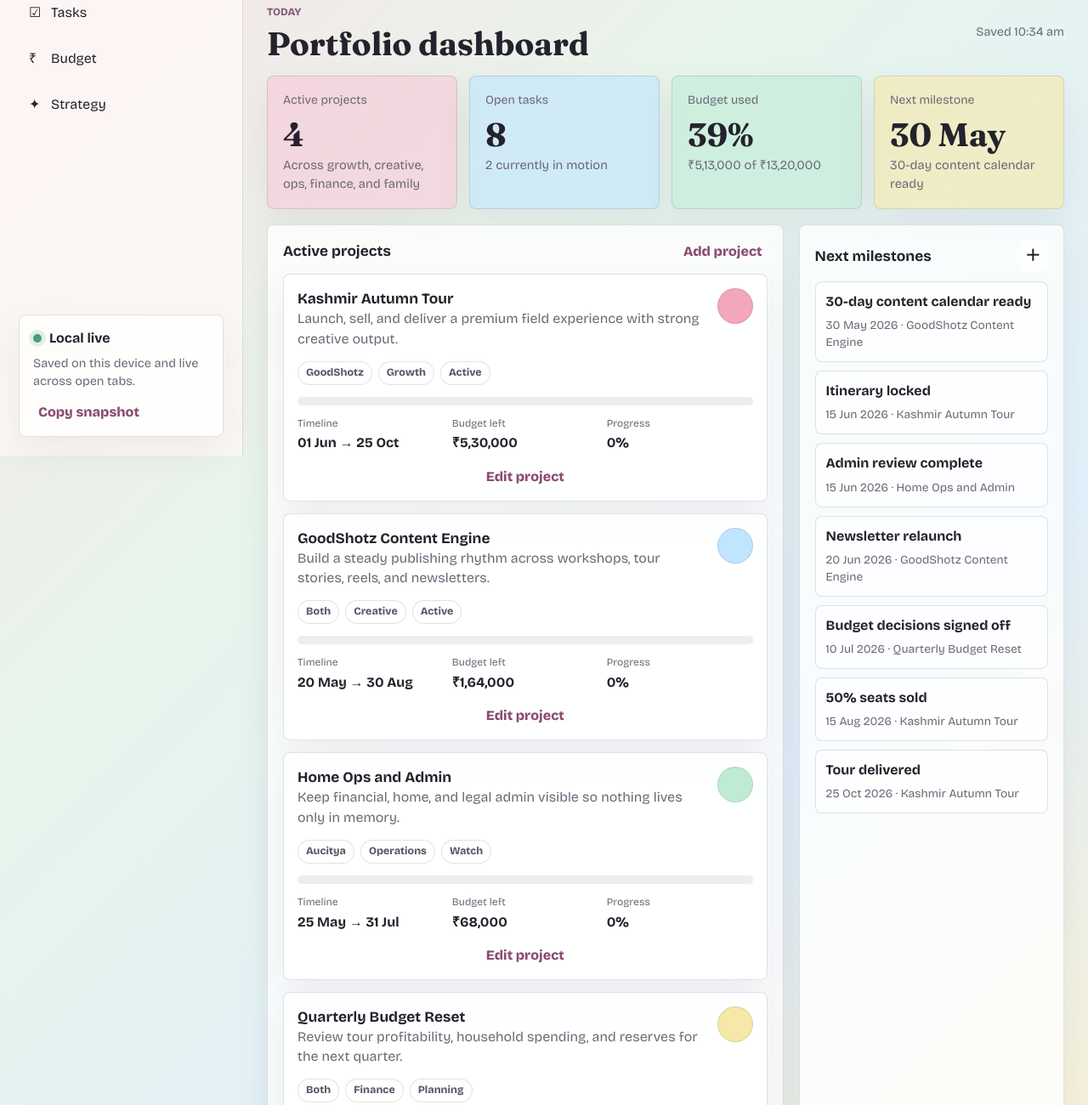
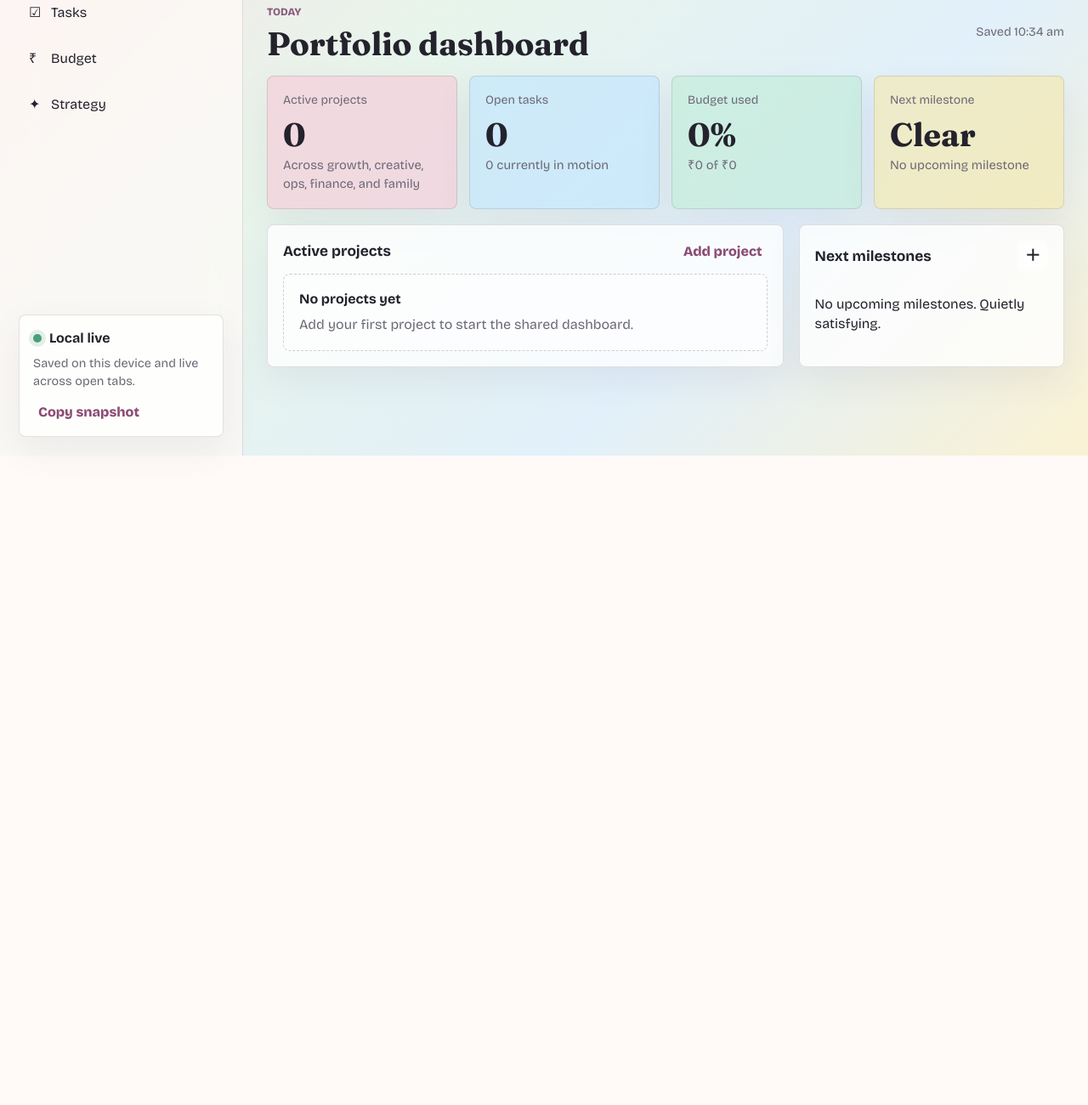
Before and after one commit to rainmaker0302/Goodshotz-aucitya-hub, a plain HTML site: page index.html in a window 1280 px wide. Shown: the part 264-1564 px from the top of the page at 85% size. After the commit the page ends 800 px from the top, so only its background shows below. Drawn offline with Linux system fonts and the light colour scheme.

Commit message:
Start project hub with blank data

```diff
--- a/app.js
+++ b/app.js
@@ -1,4 +1,4 @@
-const STORAGE_KEY = "goodshotz-aucitya-project-hub-v1";
+const STORAGE_KEY = "goodshotz-aucitya-project-hub-v2";
 const SYNC_CONFIG = window.GS_PROJECT_SYNC || {};
 
 const defaultState = {
@@ -6,91 +6,7 @@ const defaultState = {
     updatedAt: new Date().toISOString(),
     updatedBy: randomId()
   },
-  projects: [
-    {
-      id: "p-kashmir",
-      name: "Kashmir Autumn Tour",
-      owner: "GoodShotz",
-      strategy: "Growth",
-      status: "active",
-      start: "2026-06-01",
-      end: "2026-10-25",
-      budget: 850000,
-      spent: 320000,
-      color: "#f2a7bd",
-      note: "Launch, sell, and deliver a premium field experience with strong creative output.",
-      tasks: [
-        { id: "t-k1", title: "Freeze hotel block and local transport", owner: "Aucitya", due: "2026-06-10", status: "doing" },
-        { id: "t-k2", title: "Publish itinerary and early bird offer", owner: "GoodShotz", due: "2026-06-18", status: "todo" },
-        { id: "t-k3", title: "Prepare participant welcome kit", owner: "Both", due: "2026-09-20", status: "todo" }
-      ],
-      milestones: [
-        { id: "m-k1", title: "Itinerary locked", due: "2026-06-15", status: "upcoming" },
-        { id: "m-k2", title: "50% seats sold", due: "2026-08-15", status: "upcoming" },
-        { id: "m-k3", title: "Tour delivered", due: "2026-10-25", status: "upcoming" }
-      ]
-    },
-    {
-      id: "p-content",
-      name: "GoodShotz Content Engine",
-      owner: "Both",
-      strategy: "Creative",
-      status: "active",
-      start: "2026-05-20",
-      end: "2026-08-30",
-      budget: 240000,
-      spent: 76000,
-      color: "#bfe5ff",
-      note: "Build a steady publishing rhythm across workshops, tour stories, reels, and newsletters.",
-      tasks: [
-        { id: "t-c1", title: "Create June editorial calendar", owner: "Aucitya", due: "2026-05-28", status: "doing" },
-        { id: "t-c2", title: "Cut Hampi behind-the-scenes reel", owner: "GoodShotz", due: "2026-06-05", status: "todo" }
-      ],
-      milestones: [
-        { id: "m-c1", title: "30-day content calendar ready", due: "2026-05-30", status: "upcoming" },
-        { id: "m-c2", title: "Newsletter relaunch", due: "2026-06-20", status: "upcoming" }
-      ]
-    },
-    {
-      id: "p-ops",
-      name: "Home Ops and Admin",
-      owner: "Aucitya",
-      strategy: "Operations",
-      status: "watch",
-      start: "2026-05-25",
-      end: "2026-07-31",
-      budget: 180000,
-      spent: 112000,
-      color: "#bfebd5",
-      note: "Keep financial, home, and legal admin visible so nothing lives only in memory.",
-      tasks: [
-        { id: "t-o1", title: "Renew insurance and document folder", owner: "Aucitya", due: "2026-06-07", status: "todo" },
-        { id: "t-o2", title: "Monthly cashflow review", owner: "Both", due: "2026-06-01", status: "todo" }
-      ],
-      milestones: [
-        { id: "m-o1", title: "Admin review complete", due: "2026-06-15", status: "upcoming" }
-      ]
-    },
-    {
-      id: "p-finance",
-      name: "Quarterly Budget Reset",
-      owner: "Both",
-      strategy: "Finance",
-      status: "planning",
-      start: "2026-06-10",
-      end: "2026-07-10",
-      budget: 50000,
-      spent: 5000,
-      color: "#f5e8a8",
-      note: "Review tour profitability, household spending, and reserves for the next quarter.",
-      tasks: [
-        { id: "t-f1", title: "Tag May expenses by project", owner: "GoodShotz", due: "2026-06-12", status: "todo" }
-      ],
-      milestones: [
-        { id: "m-f1", title: "Budget decisions signed off", due: "2026-07-10", status: "upcoming" }
-      ]
-    }
-  ]
+  projects: []
 };
 
 let state = loadState();
@@ -135,7 +51,7 @@ function loadState() {
     const parsed = JSON.parse(saved);
     return normalizeState(parsed);
   } catch {
-    return structuredClone(defaultState);
+    return clone(defaultState);
   }
 }
 
@@ -151,7 +67,7 @@ function normalizeState(nextState) {
     milestones: Array.isArray(project.milestones) ? project.milestones : []
   }));
 
-  return normalized.projects.length ? normalized : clone(defaultState);
+  return normalized;
 }
 
 function saveState({ broadcast = true, cloud = true } = {}) {
@@ -189,7 +105,7 @@ function uid(prefix) {
 
 function projectProgress(project) {
   const items = [...project.tasks, ...project.milestones];
-  if (!items.length) return project.status === "done" ? 100 : 12;
+  if (!items.length) return project.status === "done" ? 100 : 0;
   const done = items.filter((item) => item.status === "done").length;
   return Math.round((done / items.length) * 100);
 }
@@ -267,15 +183,19 @@ function renderMetrics() {
 }
 
 function renderProjectCards() {
-  els.projectCards.innerHTML = state.projects
+  const projects = state.projects
     .filter((project) => project.status !== "done")
-    .slice(0, 4)
-    .map(projectCard)
-    .join("");
+    .slice(0, 4);
+
+  els.projectCards.innerHTML = projects.length
+    ? projects.map(projectCard).join("")
+    : emptyState("No projects yet", "Add your first project to start the shared dashboard.");
 }
 
 function renderProjectBoard() {
-  els.projectBoard.innerHTML = state.projects.map(projectCard).join("");
+  els.projectBoard.innerHTML = state.projects.length
+    ? state.projects.map(projectCard).join("")
+    : emptyState("No projects yet", "Create the first project and it will become the first visible entry.");
 }
 
 function projectCard(project) {
@@ -323,6 +243,12 @@ function renderMilestones() {
 }
 
 function renderGantt() {
+  if (!state.projects.length) {
+    els.gantt.innerHTML = emptyState("No timeline yet", "Add a project first, then its date range will appear here.");
+    els.gantt.style.setProperty("--month-count", 1);
+    return;
+  }
+
   const starts = state.projects.map((project) => project.start).sort();
   const ends = state.projects.map((project) => project.end).sort();
   const start = starts[0] || todayISO();
@@ -417,7 +343,7 @@ function renderBudget() {
       <div class="progress"><span style="width:${budget ? Math.min(100, (spent / budget) * 100) : 0}%"></span></div>
     </aside>
     <div class="budget-table">
-      ${state.projects.map((project) => {
+      ${state.projects.length ? state.projects.map((project) => {
         const used = project.budget ? Math.round((Number(project.spent || 0) / Number(project.budget)) * 100) : 0;
         return `
           <article class="budget-row">
@@ -427,7 +353,7 @@ function renderBudget() {
             <span>${used}% used</span>
           </article>
         `;
-      }).join("")}
+      }).join("") : emptyState("No budgets yet", "Create a project and add its budget to see it here.")}
     </div>
   `;
 }
@@ -463,6 +389,15 @@ function renderProjectOptions() {
   els.projectOptions.forEach((select) => {
     select.innerHTML = options;
   });
+}
+
+function emptyState(title, copy) {
+  return `
+    <article class="empty-state">
+      <strong>${title}</strong>
+      <p>${copy}</p>
+    </article>
+  `;
 }
 
 function openProjectModal(projectId) {
@@ -517,10 +452,7 @@ function saveProject(formData) {
     state.projects.push({
       ...payload,
       tasks: [],
-      milestones: [
-        { id: uid("m"), title: "Kickoff", due: payload.start, status: "upcoming" },
-        { id: uid("m"), title: "Delivery", due: payload.end, status: "upcoming" }
-      ]
+      milestones: []
     });
   }
 
@@ -531,7 +463,10 @@ function saveProject(formData) {
 
 function saveTask(formData) {
   const project = state.projects.find((item) => item.id === formData.get("projectId"));
-  if (!project) return;
+  if (!project) {
+    showToast("Add a project first.");
+    return;
+  }
   project.tasks.push({
     id: uid("t"),
     title: String(formData.get("title")).trim(),
@@ -546,7 +481,10 @@ function saveTask(formData) {
 
 function saveMilestone(formData) {
   const project = state.projects.find((item) => item.id === formData.get("projectId"));
-  if (!project) return;
+  if (!project) {
+    showToast("Add a project first.");
+    return;
+  }
   project.milestones.push({
     id: uid("m"),
     title: String(formData.get("title")).trim(),
@@ -732,12 +670,20 @@ document.addEventListener("click", (event) => {
   if (action === "close-modal") els.projectModal.close();
   if (action === "delete-project") deleteProject();
   if (action === "add-task") {
+    if (!state.projects.length) {
+      showToast("Add a project first.");
+      return;
+    }
     els.taskForm.reset();
     els.taskForm.elements.due.value = todayISO();
     els.taskModal.showModal();
   }
   if (action === "close-task-modal") els.taskModal.close();
   if (action === "add-milestone") {
+    if (!state.projects.length) {
+      showToast("Add a project first.");
+      return;
+    }
     els.milestoneForm.reset();
     els.milestoneForm.elements.due.value = todayISO();
     els.milestoneModal.showModal();
--- a/index.html
+++ b/index.html
@@ -174,7 +174,7 @@
         <div class="form-grid">
           <label>
             Project name
-            <input name="name" required maxlength="80" placeholder="Kashmir autumn campaign">
+            <input name="name" required maxlength="80" placeholder="First shared project">
           </label>
           <label>
             Owner
--- a/styles.css
+++ b/styles.css
@@ -470,6 +470,23 @@ button {
   margin-top: 12px;
 }
 
+.empty-state {
+  border: 1px dashed rgba(36, 34, 44, 0.22);
+  border-radius: var(--radius);
+  padding: 18px;
+  background: rgba(255, 255, 255, 0.48);
+}
+
+.empty-state strong {
+  display: block;
+  margin-bottom: 6px;
+}
+
+.empty-state p {
+  margin: 0;
+  color: var(--muted);
+}
+
 .milestone-item,
 .budget-row {
   display: grid;
```
Also changed, not shown: 1 other file.
